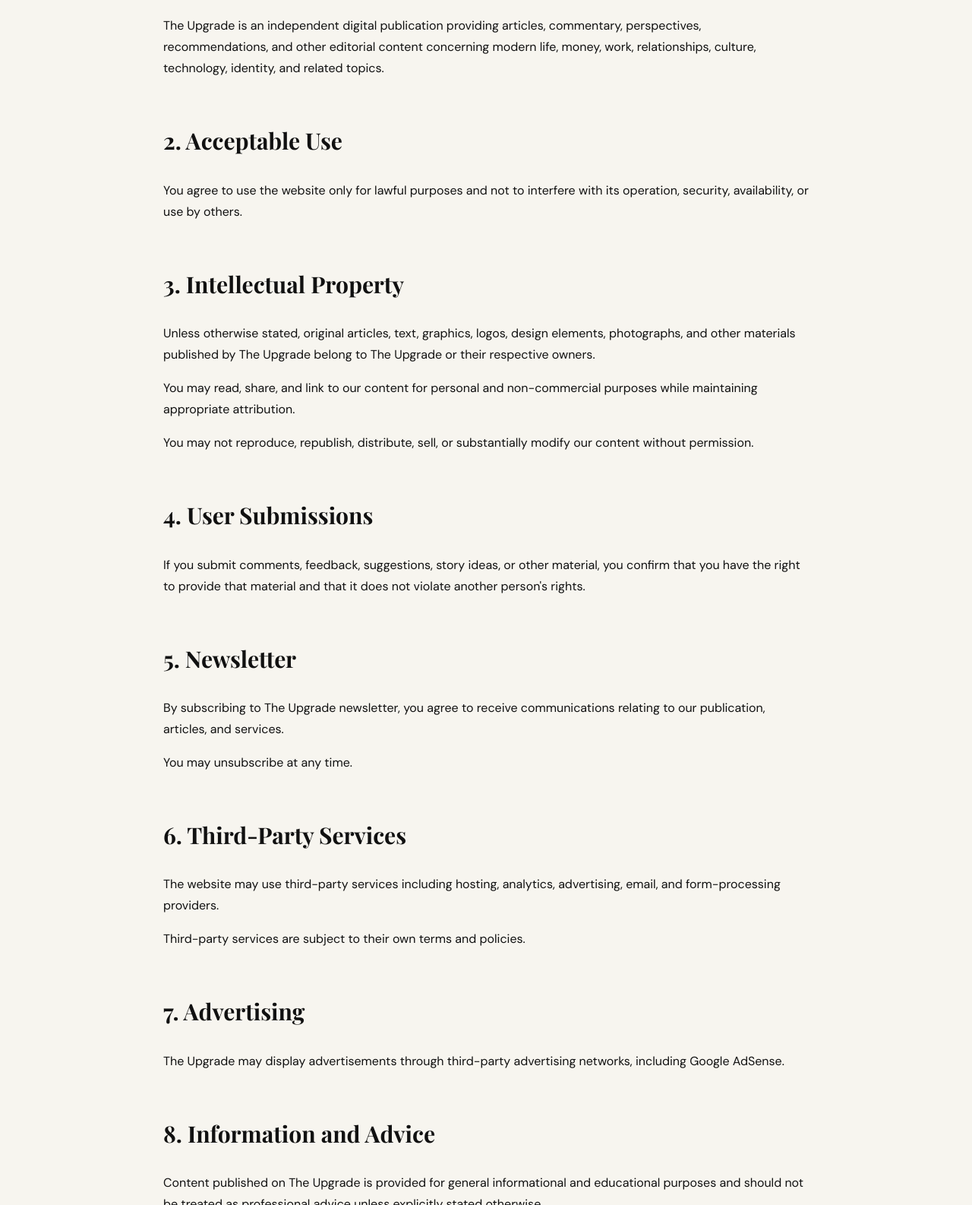
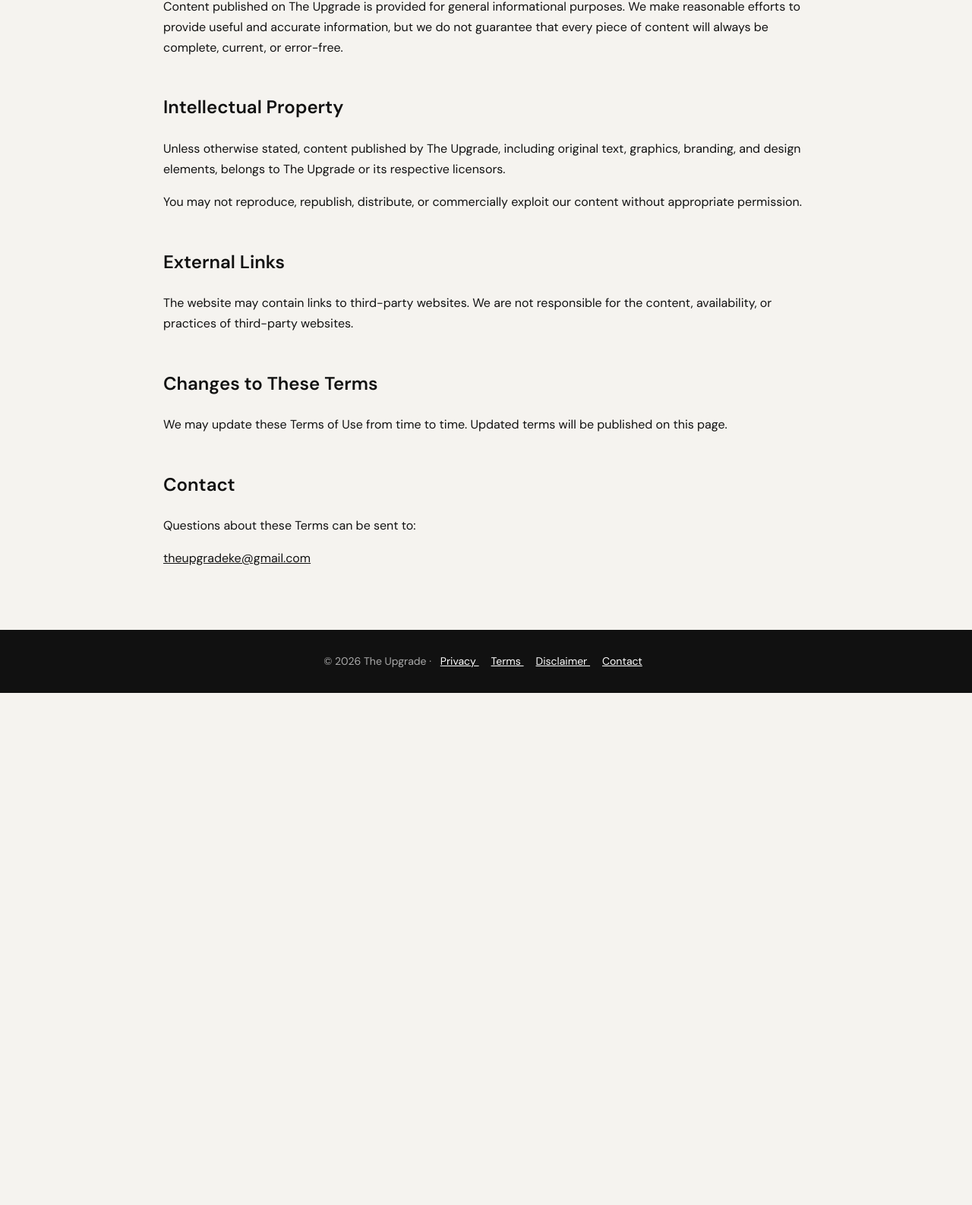
Before and after one commit to Mwesh2004/the-upgrade, a website built with Vite: page terms.html in a window 1280 px wide. Shown: the part 668-2254 px from the top of the page at 76% size. After the commit the page ends 1580 px from the top, so only its background shows below. Built offline with nearby package versions, Linux system fonts and the light colour scheme; a web font is replaced by a local one.

Commit message:
Update terms.html

```diff
--- a/terms.html
+++ b/terms.html
@@ -1,8 +1,13 @@
 <!DOCTYPE html>
 <html lang="en">
 <head>
+
   <meta charset="UTF-8">
-  <meta name="viewport" content="width=device-width, initial-scale=1.0">
+
+  <meta
+    name="viewport"
+    content="width=device-width, initial-scale=1.0"
+  >
 
   <title>Terms of Use — The Upgrade</title>
 
@@ -11,246 +16,227 @@
     content="Terms of Use for The Upgrade."
   >
 
-  <link rel="preconnect" href="https://fonts.googleapis.com">
-  <link rel="preconnect" href="https://fonts.gstatic.com" crossorigin>
+  <link
+    rel="preconnect"
+    href="https://fonts.googleapis.com"
+  >
 
   <link
-    href="https://fonts.googleapis.com/css2?family=Bebas+Neue&family=DM+Sans:wght@300;400;500;600;700&family=Playfair+Display:ital,wght@0,700;0,900;1,700&display=swap"
+    rel="preconnect"
+    href="https://fonts.gstatic.com"
+    crossorigin
+  >
+
+  <link
+    href="https://fonts.googleapis.com/css2?family=Bebas+Neue&family=DM+Sans:wght@400;500;600&display=swap"
     rel="stylesheet"
   >
 
   <style>
-    * { box-sizing: border-box; }
+
+    * {
+      box-sizing: border-box;
+    }
 
     body {
       margin: 0;
-      background: #f7f5ef;
+      background: #f5f3ef;
       color: #111;
       font-family: "DM Sans", sans-serif;
-      line-height: 1.75;
+      line-height: 1.7;
     }
 
     header {
+      background: #111;
+      color: #fff;
       padding: 25px 7%;
-      border-bottom: 1px solid #ddd;
-      display: flex;
-      justify-content: space-between;
-      align-items: center;
     }
 
-    .logo {
+    header a {
+      color: #fff;
+      text-decoration: none;
       font-family: "Bebas Neue", sans-serif;
       font-size: 32px;
       letter-spacing: 1px;
-      color: #111;
-      text-decoration: none;
-    }
-
-    nav a {
-      color: #111;
-      text-decoration: none;
-      margin-left: 24px;
-      font-size: 14px;
     }
 
     main {
       max-width: 900px;
-      margin: 80px auto;
+      margin: 70px auto;
       padding: 0 25px;
-    }
-
-    .kicker {
-      font-size: 12px;
-      letter-spacing: 2px;
-      font-weight: 700;
     }
 
     h1 {
       font-family: "Bebas Neue", sans-serif;
-      font-size: clamp(60px, 10vw, 110px);
-      line-height: .9;
-      margin: 20px 0 30px;
+      font-size: clamp(48px, 8vw, 80px);
+      line-height: 1;
+      margin-bottom: 15px;
     }
 
     h2 {
-      font-family: "Playfair Display", serif;
-      font-size: 30px;
-      margin-top: 55px;
+      margin-top: 45px;
     }
 
-    p, li {
-      font-size: 16px;
+    .updated {
+      color: #666;
+      margin-bottom: 45px;
+    }
+
+    a {
+      color: inherit;
     }
 
     footer {
-      border-top: 1px solid #ddd;
-      padding: 35px 7%;
+      background: #111;
+      color: #aaa;
+      text-align: center;
+      padding: 30px 20px;
       margin-top: 80px;
-      font-size: 13px;
+      font-size: 14px;
     }
 
     footer a {
-      color: #111;
-      margin-right: 18px;
+      color: #fff;
+      margin: 0 8px;
     }
+
   </style>
+
 </head>
 
 <body>
 
+
 <header>
 
-  <a href="/" class="logo">THE UPGRADE</a>
-
-  <nav>
-    <a href="/">Home</a>
-    <a href="/contact.html">Contact</a>
-  </nav>
+  <a href="/">
+    THE UPGRADE
+  </a>
 
 </header>
 
+
 <main>
 
-  <div class="kicker">LEGAL · TERMS</div>
+  <h1>
+    Terms of Use
+  </h1>
 
-  <h1>Terms<br>of Use.</h1>
 
-  <p><strong>Last updated: August 2026</strong></p>
+  <p class="updated">
+    Last updated: August 9, 2026
+  </p>
+
 
   <p>
-    These Terms of Use govern your use of The Upgrade website.
-    By accessing or using the website, you agree to these terms.
+    By accessing and using The Upgrade website, you agree to these
+    Terms of Use. If you do not agree with these terms, please do
+    not use the website.
   </p>
 
-  <h2>1. About The Upgrade</h2>
+
+  <h2>
+    Use of the Website
+  </h2>
 
   <p>
-    The Upgrade is an independent digital publication providing
-    articles, commentary, perspectives, recommendations, and other
-    editorial content concerning modern life, money, work,
-    relationships, culture, technology, identity, and related topics.
+    The Upgrade provides editorial, educational, informational,
+    and entertainment content relating to life, money, relationships,
+    identity, careers, culture, and related subjects.
   </p>
 
-  <h2>2. Acceptable Use</h2>
+
+  <h2>
+    Content
+  </h2>
 
   <p>
-    You agree to use the website only for lawful purposes and not to
-    interfere with its operation, security, availability, or use by
-    others.
+    Content published on The Upgrade is provided for general
+    informational purposes. We make reasonable efforts to provide
+    useful and accurate information, but we do not guarantee that
+    every piece of content will always be complete, current, or
+    error-free.
   </p>
 
-  <h2>3. Intellectual Property</h2>
+
+  <h2>
+    Intellectual Property
+  </h2>
 
   <p>
-    Unless otherwise stated, original articles, text, graphics,
-    logos, design elements, photographs, and other materials published
-    by The Upgrade belong to The Upgrade or their respective owners.
+    Unless otherwise stated, content published by The Upgrade,
+    including original text, graphics, branding, and design elements,
+    belongs to The Upgrade or its respective licensors.
   </p>
 
   <p>
-    You may read, share, and link to our content for personal and
-    non-commercial purposes while maintaining appropriate attribution.
+    You may not reproduce, republish, distribute, or commercially
+    exploit our content without appropriate permission.
+  </p>
+
+
+  <h2>
+    External Links
+  </h2>
+
+  <p>
+    The website may contain links to third-party websites.
+    We are not responsible for the content, availability, or
+    practices of third-party websites.
+  </p>
+
+
+  <h2>
+    Changes to These Terms
+  </h2>
+
+  <p>
+    We may update these Terms of Use from time to time.
+    Updated terms will be published on this page.
+  </p>
+
+
+  <h2>
+    Contact
+  </h2>
+
+  <p>
+    Questions about these Terms can be sent to:
   </p>
 
   <p>
-    You may not reproduce, republish, distribute, sell, or substantially
-    modify our content without permission.
-  </p>
 
-  <h2>4. User Submissions</h2>
-
-  <p>
-    If you submit comments, feedback, suggestions, story ideas, or
-    other material, you confirm that you have the right to provide
-    that material and that it does not violate another person's rights.
-  </p>
-
-  <h2>5. Newsletter</h2>
-
-  <p>
-    By subscribing to The Upgrade newsletter, you agree to receive
-    communications relating to our publication, articles, and services.
-  </p>
-
-  <p>
-    You may unsubscribe at any time.
-  </p>
-
-  <h2>6. Third-Party Services</h2>
-
-  <p>
-    The website may use third-party services including hosting,
-    analytics, advertising, email, and form-processing providers.
-  </p>
-
-  <p>
-    Third-party services are subject to their own terms and policies.
-  </p>
-
-  <h2>7. Advertising</h2>
-
-  <p>
-    The Upgrade may display advertisements through third-party
-    advertising networks, including Google AdSense.
-  </p>
-
-  <h2>8. Information and Advice</h2>
-
-  <p>
-    Content published on The Upgrade is provided for general
-    informational and educational purposes and should not be treated
-    as professional advice unless explicitly stated otherwise.
-  </p>
-
-  <h2>9. Limitation of Liability</h2>
-
-  <p>
-    To the extent permitted by applicable law, The Upgrade will not
-    be liable for losses or damages arising from your use of or
-    reliance on information provided through the website.
-  </p>
-
-  <h2>10. Changes</h2>
-
-  <p>
-    We may modify these Terms of Use from time to time. Updated terms
-    will be published on this page and take effect when posted.
-  </p>
-
-  <h2>11. Governing Law</h2>
-
-  <p>
-    These terms are intended to be interpreted in accordance with
-    applicable laws and regulations, including those applicable in
-    Kenya where relevant.
-  </p>
-
-  <h2>12. Contact</h2>
-
-  <p>
-    Questions about these terms can be sent to:
     <a href="mailto:theupgradeke@gmail.com">
       theupgradeke@gmail.com
     </a>
+
   </p>
 
 </main>
 
+
 <footer>
 
-  <strong>THE UPGRADE</strong>
+  © 2026 The Upgrade ·
 
-  <p>Real talk. Better choices. Keep evolving.</p>
+  <a href="/privacy">
+    Privacy
+  </a>
 
-  <a href="/">Home</a>
-  <a href="/privacy.html">Privacy</a>
-  <a href="/terms.html">Terms</a>
-  <a href="/disclaimer.html">Disclaimer</a>
-  <a href="/contact.html">Contact</a>
+  <a href="/terms">
+    Terms
+  </a>
 
-  <p>© 2026 The Upgrade. All rights reserved.</p>
+  <a href="/disclaimer">
+    Disclaimer
+  </a>
+
+  <a href="/contact">
+    Contact
+  </a>
 
 </footer>
 
+
 </body>
 </html>
```
